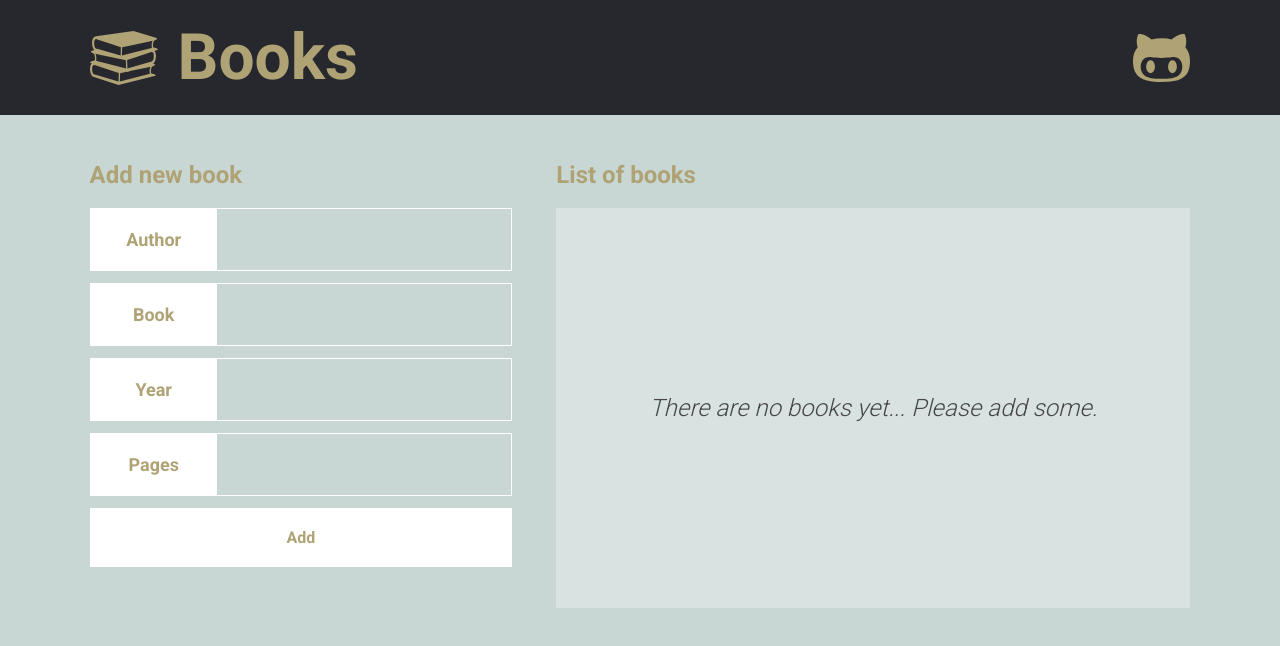
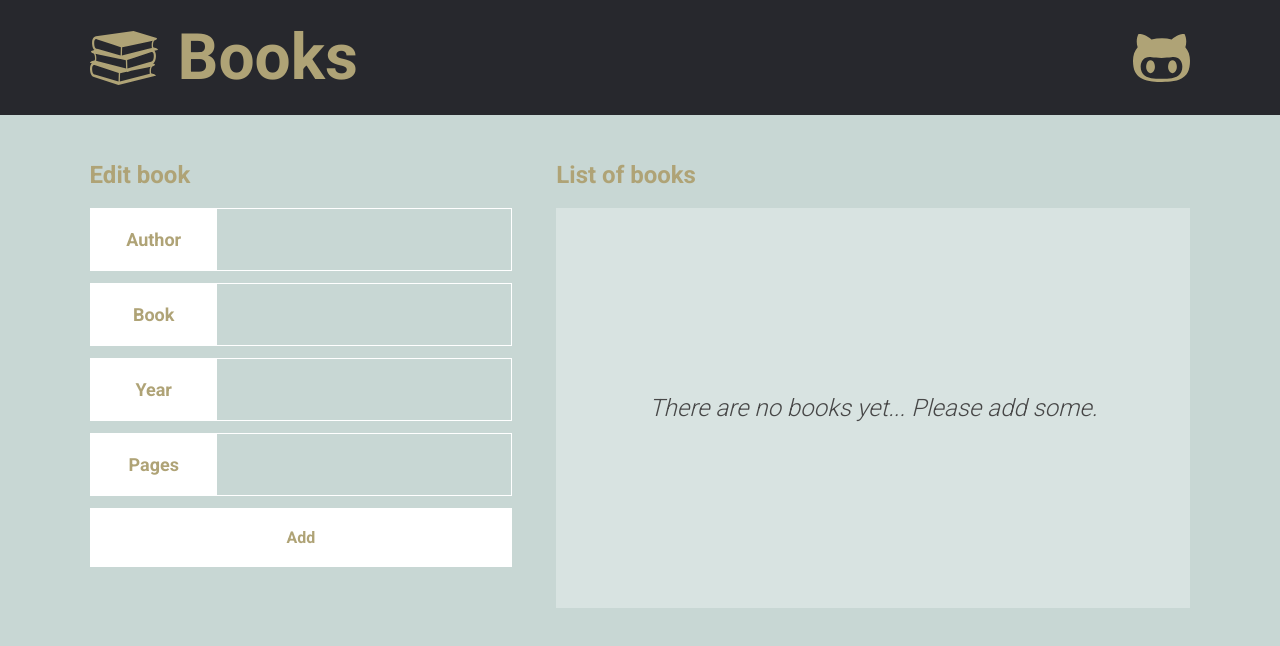
Before and after one commit to romankrru/books, a React app: page / in a window 1280 px wide. Shown: the top 646 px of the page. Built offline with nearby package versions, Linux system fonts and the light colour scheme.

Commit message:
Refactor BookControls

```diff
--- a/src/containers/BookControls/BookControls.js
+++ b/src/containers/BookControls/BookControls.js
@@ -71,7 +71,6 @@ class BookControls extends Component {
 
   onFieldChange = (newValue, fieldName) => {
     const fieldIndex = this.state.fields.findIndex(field => field.name === fieldName);
-
     const { fields } = this.state;
 
     const newFileds = [
@@ -88,22 +87,22 @@ class BookControls extends Component {
     });
   }
 
-  onBookAddClick = () => {
+  onFormSubmit = (e) => {
+    e.preventDefault();
+
     const bookData = this.getBookData();
 
+    if (this.props.currentlyEditingBook) {
+      this.props.editingSuccess(bookData);
+    } else {
       this.props.addBook(bookData);
+    }
+
     this.resetInputFields();
   }
 
   onBookEditingCancel = () => {
     this.props.editingFail();
-    this.resetInputFields();
-  }
-
-  onBookEditingSuccess = () => {
-    const newBookData = this.getBookData();
-
-    this.props.editingSuccess(newBookData);
     this.resetInputFields();
   }
 
@@ -136,53 +135,54 @@ class BookControls extends Component {
         placeholder={field.placeholder}
         value={field.value}
         onChange={this.onFieldChange}
+        required
       />
     ));
 
-    let bookControls = (
-      <div>
-        <h2>Add new book</h2>
-        {fields}
+    let buttons = (
       <Button
         fullWidth
         size="lg"
-          onClick={this.onBookAddClick}
+        type="submit"
       >
         Add
       </Button>
-      </div>
     );
 
     if (this.props.currentlyEditingBook) {
-      bookControls = (
-        <div>
-          <h2>Edit book:</h2>
-          {fields}
+      buttons = (
         <div className={styles.ButtonsGroup}>
           <Button
             className={styles.ButtonsGroupButton}
             onClick={this.onBookEditingCancel}
             btnType="danger"
             size="lg"
+            type="button"
           >
             Cancel
           </Button>
           <Button
             className={styles.ButtonsGroupButton}
-              onClick={this.onBookEditingSuccess}
             size="lg"
+            type="submit"
           >
             Save
           </Button>
         </div>
+      );
+    }
+
+    return (
+      <div>
+        <h2>{this.props.currentlyEditingBook ? 'Add new book' : 'Edit book'}</h2>
+        <form onSubmit={this.onFormSubmit}>
+          {fields}
+          {buttons}
+        </form>
       </div>
     );
   }
-
-    return bookControls;
 }
-}
-
 
 const mapStateToProps = state => ({
   currentlyEditingBook: state.booksList.find(book => book.id === state.currentlyEditingBookId),
```
Lines whose indentation alone changed are shown as unchanged.
